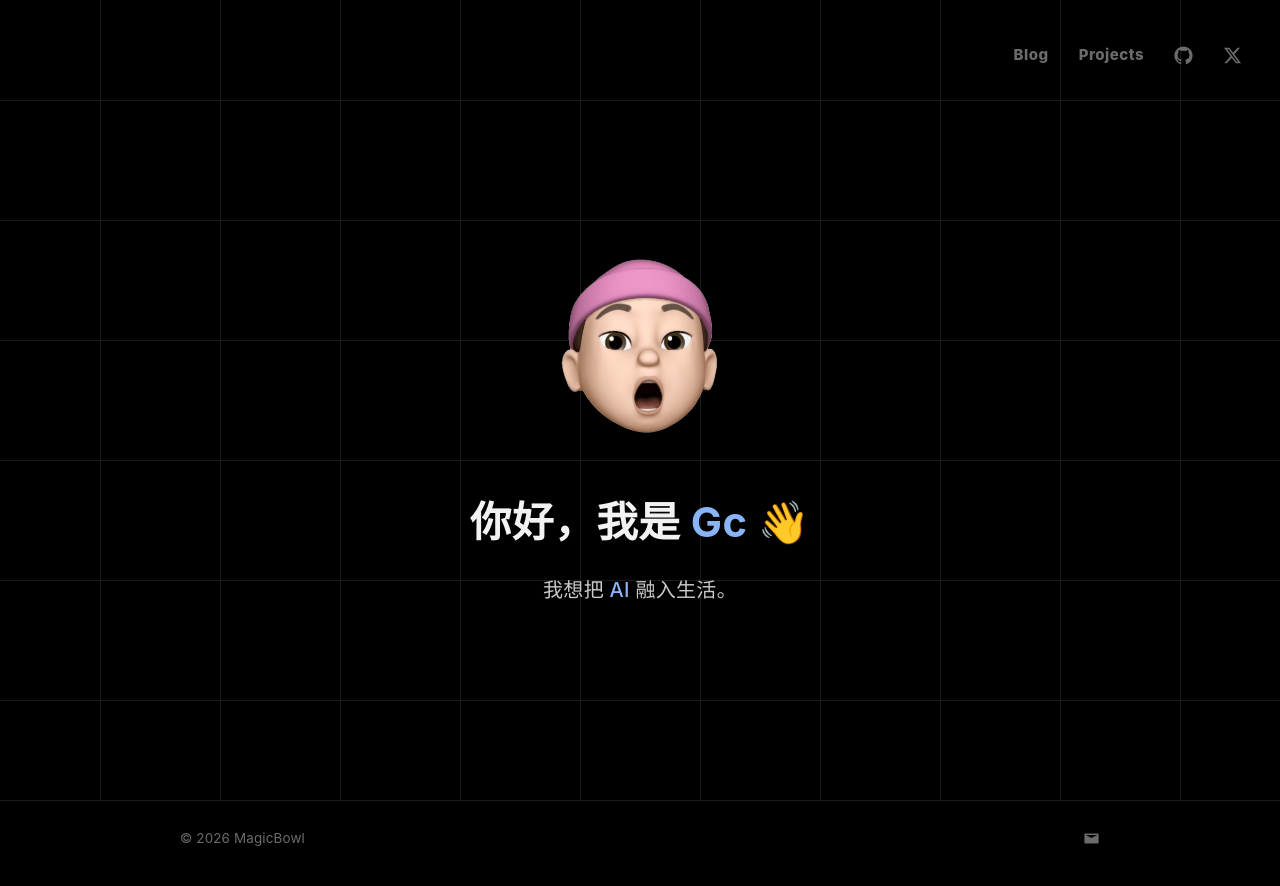
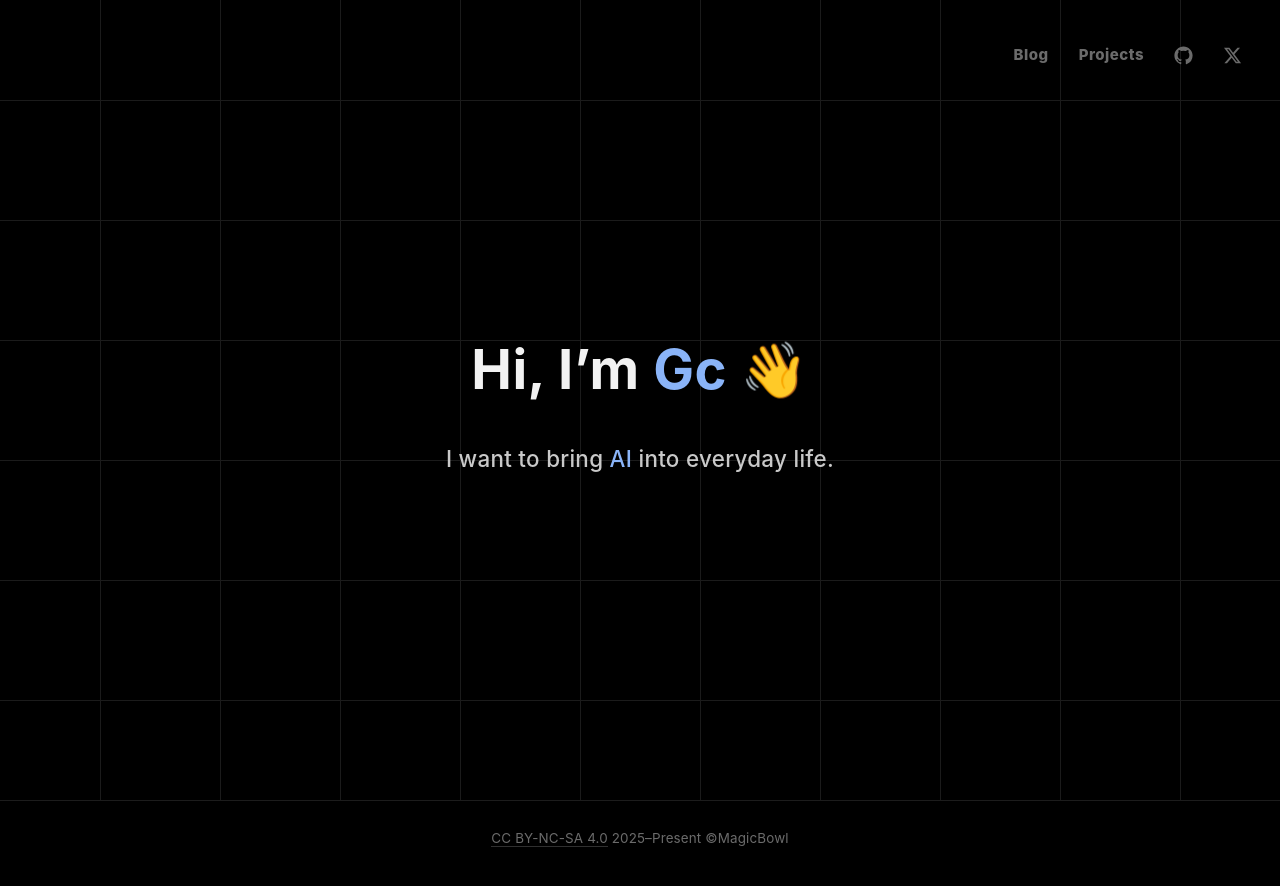
Before and after one commit to lg114/magicbowl, a Next.js app: page / in a window 1280 px wide. Shown: the top 886 px of the page. Built offline with nearby package versions, Linux system fonts and the light colour scheme.

Commit message:
Refresh homepage hero and footer
Replace the avatar with an English text-only introduction, remove the unused social and motion styles, and add a CC BY-NC-SA 4.0 footer notice. Update the service worker cache version and remove the deleted avatar from its precache.

```diff
--- a/components/Footer.tsx
+++ b/components/Footer.tsx
@@ -1,15 +1,21 @@
 import { siteConfig } from "../lib/site";
-import SocialLinks from "./SocialLinks";
 
+// 页脚：内容许可 + 版权。社交链接（GitHub / X）在右上角导航栏；邮箱图标已移除。
 export default function Footer() {
-  const year = new Date().getFullYear();
   return (
     <footer className="footer">
       <div className="footer__inner">
         <p className="footer__copy">
-          © {year} {siteConfig.name}
+          <a
+            className="footer__license"
+            href="https://creativecommons.org/licenses/by-nc-sa/4.0/"
+            target="_blank"
+            rel="noopener noreferrer"
+          >
+            CC BY-NC-SA 4.0
+          </a>{" "}
+          2025–Present ©{siteConfig.name}
         </p>
-        <SocialLinks />
       </div>
     </footer>
   );
--- a/components/Hero.tsx
+++ b/components/Hero.tsx
@@ -1,30 +1,14 @@
-import Image from "next/image";
-import { siteConfig } from "../lib/site";
-
+// 首屏：居中的自我介绍。头像已移除，纯文字承担主视觉。
 export default function Hero() {
   return (
     <div className="hero">
-      <div className="avatar-stage">
-        <div className="avatar-drop">
-          <Image
-            src={siteConfig.avatar}
-            alt="Gc 的头像"
-            width={200}
-            height={200}
-            className="avatar"
-            priority
-            decoding="async"
-            sizes="(max-width: 480px) 130px, (max-width: 680px) 160px, 200px"
-          />
-        </div>
-      </div>
       <div className="welcome">
         <p className="welcome__hi">
-          你好，我是 <span className="welcome__name">Gc</span>{" "}
+          Hi, I’m <span className="welcome__name">Gc</span>{" "}
           <span className="welcome__wave">👋</span>
         </p>
         <p className="welcome__tagline">
-          我想把 <span className="welcome__hl">AI</span> 融入生活。
+          I want to bring <span className="welcome__hl">AI</span> into everyday life.
         </p>
       </div>
     </div>
--- a/components/SocialLinks.tsx
+++ /dev/null
@@ -1,14 +0,0 @@
-import { siteConfig } from "../lib/site";
-
-// 页脚社交图标：GitHub / X 已移到右上角导航栏（见 NavBar），这里只保留 Email。
-export default function SocialLinks() {
-  return (
-    <nav className="footer__social" aria-label="Contact">
-      <a className="footer__link" href={siteConfig.social.email} aria-label="Email">
-        <svg className="footer__icon" viewBox="0 0 24 24" aria-hidden="true">
-          <path d="M3 5h18a1 1 0 0 1 1 1v12a1 1 0 0 1-1 1H3a1 1 0 0 1-1-1V6a1 1 0 0 1 1-1zm.83 2L12 11.2 20.17 7H3.83zM20 9.06V18H4V9.06l8 4.43 8-4.43z" />
-        </svg>
-      </a>
-    </nav>
-  );
-}
--- a/lib/site.ts
+++ b/lib/site.ts
@@ -16,7 +16,6 @@ export const siteConfig = {
   // 部署后的站点地址，用于 SEO / sitemap / canonical
   url: "https://www.magicbowl.tech",
   locale: "zh-CN",
-  avatar: "/avatar.png", // 头像路径，可替换为真实图片
   // 导航显示项：NavBar 直接 map 本数组（右上角纯文字导航，仅 Blog / Projects）。
   // 新增页面若要出现在导航，改这里；首页不在此列表，但始终进 sitemap（见 app/sitemap.ts）。
   nav: [
--- a/next.config.mjs
+++ b/next.config.mjs
@@ -66,15 +66,6 @@ const nextConfig = {
       // 不含 /_next/static —— Next 已自动加 immutable；
       // 不含 /sw.js —— Service Worker 必须能及时拉到新版，不能长缓存。
       {
-        source: "/avatar.png",
-        headers: [
-          {
-            key: "Cache-Control",
-            value: "public, max-age=31536000, immutable",
-          },
-        ],
-      },
-      {
         source: "/icon.svg",
         headers: [
           {
--- a/public/sw.js
+++ b/public/sw.js
@@ -4,7 +4,7 @@
 //  - 静态资源（_next/static、图标等）：stale-while-revalidate，命中缓存即用并在后台更新
 //  - 非 GET / 跨域请求：直接走网络，不做处理
 // 版本：部署新版时改下方 APP_VERSION 即可让旧缓存整体失效（activate 期自动清理旧 cache）
-const APP_VERSION = "1.0.2";
+const APP_VERSION = "1.0.3";
 const CACHE = `magicbowl-${APP_VERSION}`;
 // 预缓存范围：
 //  - 三条可导航路由（首页/文章/项目），离线首屏即可打开
@@ -15,7 +15,6 @@ const PRECACHE = [
   "/",
   "/posts",
   "/projects",
-  "/avatar.png",
   "/icon.svg",
   "/favicon.ico",
   "/manifest.webmanifest",
--- a/styles/footer.css
+++ b/styles/footer.css
@@ -1,6 +1,6 @@
 /* ============================================================
    MagicBowl — 全局页脚（footer）
-   © 年份站名 + Email 图标（GitHub / X 已移至右上角导航栏）
+   © 年份 + 内容许可（CC BY-NC-SA 4.0）；社交链接已移至右上角导航栏
    ============================================================ */
 
 .footer {
@@ -13,10 +13,7 @@
   width: 100%;
   max-width: 920px;
   margin: 0 auto;
-  display: flex;
-  align-items: center;
-  justify-content: space-between;
-  gap: 16px;
+  text-align: center;
 }
 .footer__copy {
   font-family: var(--sans);
@@ -24,29 +21,14 @@
   color: var(--meta);
   letter-spacing: 0.01em;
 }
-.footer__social {
-  display: flex;
-  align-items: center;
-  gap: 14px;
+/* 许可链接：低调融入正文，hover 提亮为 accent */
+.footer__license {
+  color: var(--meta);
+  text-decoration: none;
+  border-bottom: 1px solid color-mix(in srgb, var(--meta) 45%, transparent);
+  transition: color 0.25s ease, border-color 0.25s ease;
 }
-.footer__link {
-  display: inline-flex;
-  color: var(--meta);
-  transition: color 0.25s ease;
+.footer__license:hover {
+  color: var(--accent);
+  border-color: var(--accent);
 }
-.footer__icon {
-  width: 17px;
-  height: 17px;
-  fill: currentColor;
-}
-.footer__link:hover {
-  color: var(--accent);
-}
-
-/* 窄屏：页脚内部转纵向堆叠、居中 */
-@media (max-width: 680px) {
-  .footer__inner {
-    flex-direction: column;
-    gap: 12px;
-  }
-}
--- a/styles/globals.css
+++ b/styles/globals.css
@@ -3,7 +3,7 @@
    原单文件 globals.css 已按区块拆分为模块化文件，此处仅做 @import 聚合。
    类名与前缀隔离方式完全不变（非 CSS Modules 哈希）。
    导入顺序即层叠顺序：令牌 → 基础 → 固定UI → 首页 → 归档 → 文章 →
-   动效降级 → 响应式 → 404 → 项目 → 页脚。
+   响应式 → 404 → 项目 → 页脚。
    ============================================================ */
 
 @import "./tokens.css";
@@ -12,7 +12,6 @@
 @import "./home.css";
 @import "./archive.css";
 @import "./post.css";
-@import "./motion.css";
 @import "./responsive.css";
 @import "./notfound.css";
 @import "./projects.css";
--- a/styles/home.css
+++ b/styles/home.css
@@ -1,62 +1,30 @@
 /* ============================================================
-   MagicBowl — 首页首屏与文章卡片区（home）
-   hero 头像 / 欢迎语
+   MagicBowl — 首页首屏（home）
+   首屏自我介绍（头像已移除，纯文字承担主视觉）
    ============================================================ */
 
-/* 头像：居中于背景网格之上，从上往下淡入落下 + 持续弹跳 */
+/* 首屏：文字居中于背景网格之上，占满整屏（.screen 为 100dvh） */
 .hero {
   flex: 1 1 auto; /* 占满首屏剩余空间 */
   display: flex;
   flex-direction: column;
   align-items: center;
   justify-content: center;
-  gap: 30px;
   position: relative;
   z-index: 2;
-  padding-top: 64px; /* 给顶部固定导航留出安全空间，避免头像被压角 */
+  padding: 64px 24px; /* 上下留白，兼顾极矮视口与顶部固定导航 */
 }
-/* 外层：一次性落下入场（forwards 保持终态），只管入场，不参与弹跳 */
-.avatar-drop {
-  opacity: 0;
-  animation: avatarDrop 0.95s cubic-bezier(0.22, 1, 0.36, 1) forwards;
-}
-@keyframes avatarDrop {
-  from { opacity: 0; transform: translateY(-56px); }
-  to   { opacity: 1; transform: translateY(0); }
-}
-.avatar {
-  display: block;
-  width: 200px;
-  height: 200px;
-  border-radius: 50%;
-  object-fit: cover;
-  /* 去掉 box-shadow：暗色下融进背景看不见，故移除，保持干净圆形 */
-  /* 原地轻弹（无限循环），只作用于内层 img，与外层入场互不干扰；节奏放慢到 2.8s */
-  animation: avatarBounce 2.8s ease infinite;
-}
-/* 纯上下弹跳：上升减速、下落加速，像在原地轻轻跳（无缩放/旋转，落在眩晕安全区） */
-@keyframes avatarBounce {
-  0%   { transform: translateY(0);     animation-timing-function: cubic-bezier(0.2, 0.7, 0.3, 1); }
-  55%  { transform: translateY(-16px); animation-timing-function: cubic-bezier(0.7, 0, 0.8, 0.3); }
-  100% { transform: translateY(0); }
-}
-/* 头像舞台：相对定位容器 */
-.avatar-stage {
-  position: relative;
-}
-/* 头像置于背景网格之上 */
-.avatar { z-index: 2; }
-/* 欢迎语：头像下方居中，用 --sans（正文/标题字体） */
+/* 欢迎语：首屏唯一内容，居中；用 --sans（正文/标题字体） */
 .welcome {
   text-align: center;
   font-family: var(--sans);
-  /* 极轻淡入上移：纯垂直 12px + opacity，属眩晕安全区，reduced-motion 下也保留（与弹跳同理） */
+  /* 极轻淡入上移：纯垂直 12px + opacity，属眩晕安全区 */
   opacity: 0;
   animation: fadeUp 0.8s ease 0.35s both;
 }
 .welcome__hi {
   margin: 0;
-  font-size: 2.6rem;
+  font-size: 3.4rem;
   font-weight: 700;
   color: var(--ink);
   letter-spacing: 0.5px;
@@ -68,13 +36,13 @@
   /* 避免 emoji 被加粗导致视觉偏重 */
   font-weight: 400;
 }
-/* 价值主张句：标题之下的「二当家」，用 --sans 承接「你好我是 Gc」的口吻，
+/* 价值主张句：标题之下的「二当家」，用 --sans 承接自我介绍的口吻，
    比标题小一号、用 --text（比角色行实）；AI 一词提亮 accent 作锚点，
    与 welcome__name 呼应，不单独加动效（随 .welcome 整体 fadeUp 入场） */
 .welcome__tagline {
-  margin: 14px 0 0;
+  margin: 22px 0 0;
   font-family: var(--sans);
-  font-size: 1.25rem;
+  font-size: 1.4rem;
   font-weight: 500;
   color: var(--text);
   letter-spacing: 0.3px;
--- a/styles/motion.css
+++ /dev/null
@@ -1,11 +0,0 @@
-/* ============================================================
-   MagicBowl — 动效降级（motion）
-   尊重系统的「减少动态效果」偏好（仅覆盖需收敛的入场动画）
-   ============================================================ */
-
-/* 尊重系统的「减少动态效果」偏好：入场淡化为更短的一次性动画；
-   温和的上下弹跳（垂直、16px 小幅度，属眩晕安全区）仍保留，以满足显式需求；
-   欢迎语的纯垂直淡入上移（fadeUp）属眩晕安全区，与 welcome 一致保留 */
-@media (prefers-reduced-motion: reduce) {
-  .avatar-drop { animation: avatarDrop 0.6s ease-out forwards; }
-}
--- a/styles/responsive.css
+++ b/styles/responsive.css
@@ -7,9 +7,8 @@
 @media (max-width: 680px) {
   :root { --grid-size: 92px; }
   .hero { gap: 24px; }
-  .avatar { width: 160px; height: 160px; }
-  .welcome__hi { font-size: 2rem; }
-  .welcome__tagline { font-size: 1.1rem; }
+  .welcome__hi { font-size: 2.4rem; }
+  .welcome__tagline { font-size: 1.2rem; }
   .archive { padding: 88px 18px 84px; }
   .post { padding: 36px 24px; }
   .post__title { font-size: 1.6rem; }
@@ -36,10 +35,9 @@
 
 /* ---------- 响应式：手机 ---------- */
 @media (max-width: 480px) {
-  .hero { gap: 20px; padding: 0 20px; }
-  .avatar { width: 130px; height: 130px; }
-  .welcome__hi { font-size: 1.6rem; }
-  .welcome__tagline { font-size: 1rem; }
+  .hero { padding: 48px 20px; }
+  .welcome__hi { font-size: 1.9rem; }
+  .welcome__tagline { font-size: 1.05rem; }
   .archive { padding: 76px 16px 72px; }
   .archive-list { padding: 0; }
   .archive-feed-wrap { padding: 16px 14px 18px; }
```
Also changed, not shown: public/avatar.png (deleted).
